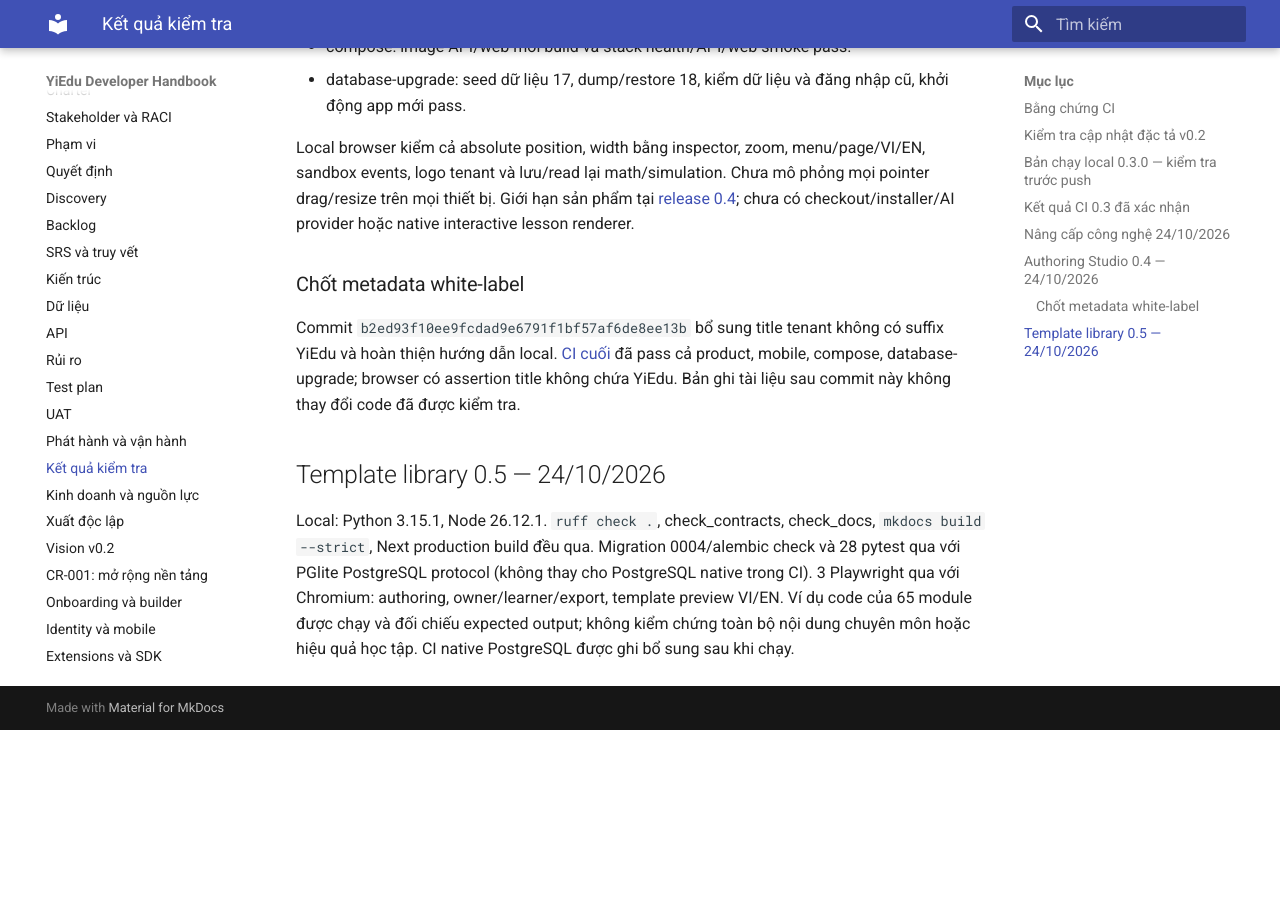
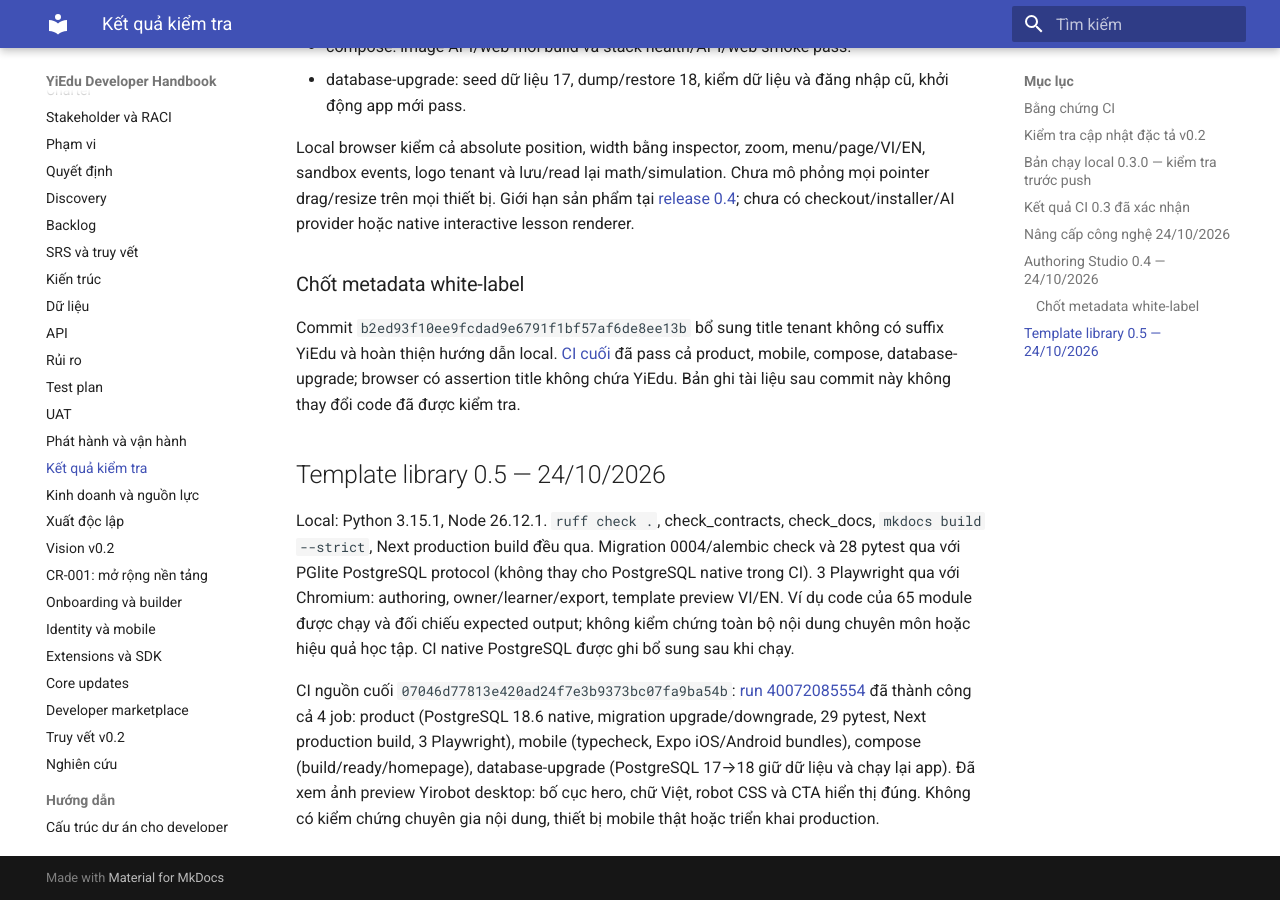
Before and after one commit to tuantruong1368/yiedu, an MkDocs documentation site: the page built from handbook/product/verification.md, in a window 1280 px wide and 900 px high, scrolled down 4218 px. Built offline with MkDocs 1.6.1 and Material for MkDocs 9.7.7, drawn with Linux system fonts in a browser that asks for light colours; before the commit the page ends 4948 px from its top, so only the background shows below that.

Commit message:
docs: record template library verification and native PostgreSQL CI [skip ci]

```diff
--- a/handbook/product/verification.md
+++ b/handbook/product/verification.md
@@ -151,3 +151,11 @@
 3 Playwright qua với Chromium: authoring, owner/learner/export, template preview VI/EN.
 Ví dụ code của 65 module được chạy và đối chiếu expected output; không kiểm chứng toàn bộ
 nội dung chuyên môn hoặc hiệu quả học tập. CI native PostgreSQL được ghi bổ sung sau khi chạy.
+
+CI nguồn cuối `07046d77813e420ad24f7e3b9373bc07fa9ba54b`:
+[run 40072085554](https://github.com/tuantruong1368/yiedu/actions/runs/40072085554)
+đã thành công cả 4 job: product (PostgreSQL 18.6 native, migration upgrade/downgrade,
+29 pytest, Next production build, 3 Playwright), mobile (typecheck, Expo iOS/Android bundles),
+compose (build/ready/homepage), database-upgrade (PostgreSQL 17→18 giữ dữ liệu và chạy lại app).
+Đã xem ảnh preview Yirobot desktop: bố cục hero, chữ Việt, robot CSS và CTA hiển thị đúng.
+Không có kiểm chứng chuyên gia nội dung, thiết bị mobile thật hoặc triển khai production.
```
